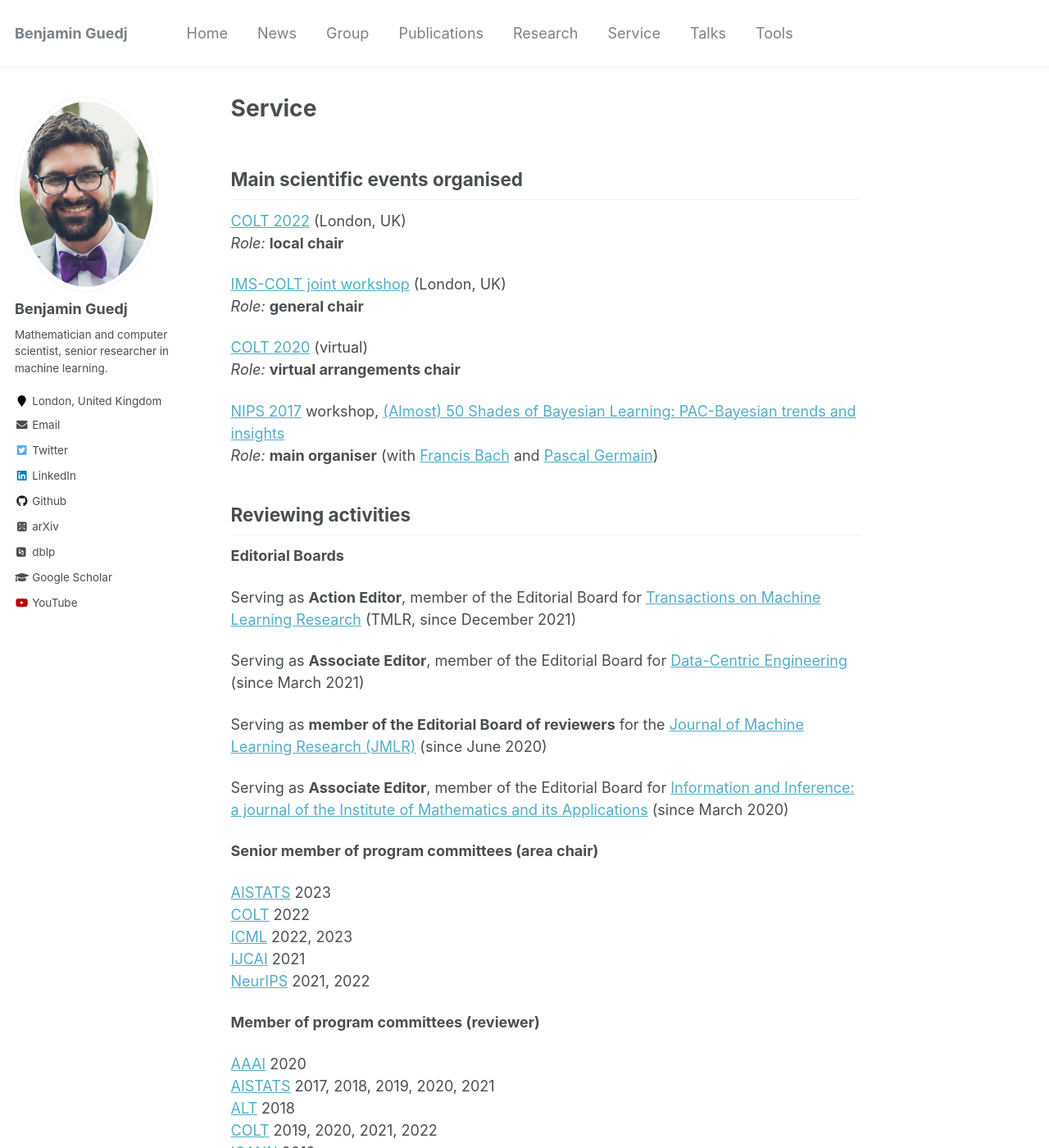
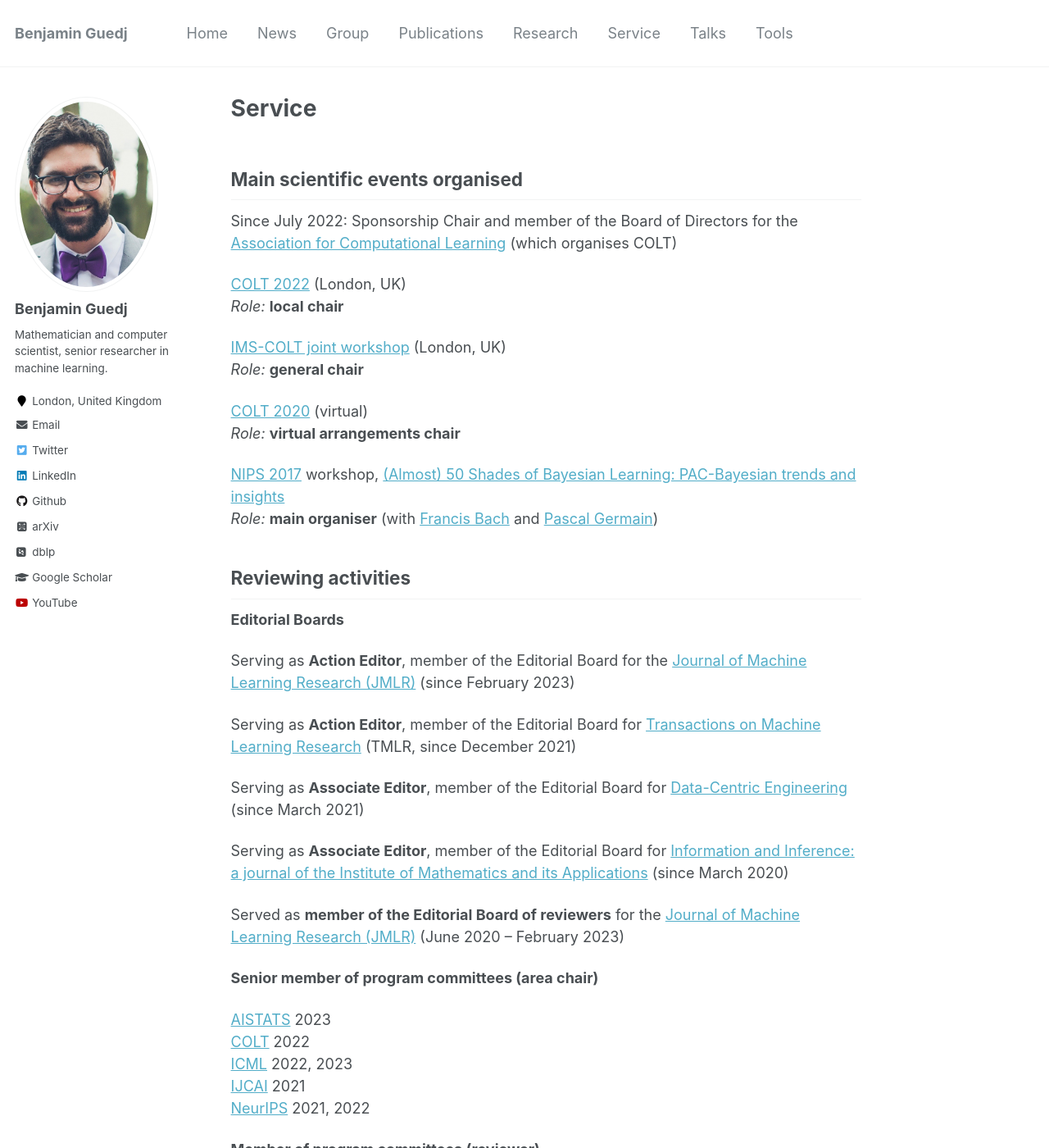
Before and after one commit to bguedj/bguedj.github.io, a Jekyll site: the page built from _pages/service.md, in a window 1280 px wide and 1400 px high. Shown: the whole window at 82% size. Built offline with Jekyll 4.4.1, drawn with Linux system fonts in a browser that asks for light colours; some web fonts are replaced; some of the changed text lies outside the part shown.

Commit message:
service - jmlr ae

```diff
--- a/_pages/service.md
+++ b/_pages/service.md
@@ -7,6 +7,8 @@ classes: wide
 
 
 ## Main scientific events organised
+
+Since July 2022: Sponsorship Chair and member of the Board of Directors for the [Association for Computational Learning](http://learningtheory.org) (which organises COLT)
 
 [COLT 2022](http://learningtheory.org/colt2022/) (London, UK)
 *Role:* **local chair**
@@ -24,13 +26,15 @@ classes: wide
 
 **Editorial Boards**
 
+Serving as **Action Editor**, member of the Editorial Board for the [Journal of Machine Learning Research (JMLR)](http://www.jmlr.org) (since February 2023)
+
 Serving as **Action Editor**, member of the Editorial Board for [Transactions on Machine Learning Research](https://jmlr.org/tmlr/editorial-board.html) (TMLR, since December 2021)
 
 Serving as **Associate Editor**, member of the Editorial Board for [Data-Centric Engineering](https://www.cambridge.org/core/journals/data-centric-engineering) (since March 2021)
 
-Serving as **member of the Editorial Board of reviewers** for the [Journal of Machine Learning Research (JMLR)](http://www.jmlr.org) (since June 2020)
+Serving as **Associate Editor**, member of the Editorial Board for [Information and Inference: a journal of the Institute of Mathematics and its Applications](https://academic.oup.com/imaiai) (since March 2020)
 
-Serving as **Associate Editor**, member of the Editorial Board for [Information and Inference: a journal of the Institute of Mathematics and its Applications](https://academic.oup.com/imaiai) (since March 2020)
+Served as **member of the Editorial Board of reviewers** for the [Journal of Machine Learning Research (JMLR)](http://www.jmlr.org) (June 2020 -- February 2023)
 
 **Senior member of program committees (area chair)**
 
@@ -45,7 +49,7 @@ Serving as **Associate Editor**, member of the Editorial Board for [Information
 [AAAI](https://www.aaai.org) 2020
 [AISTATS](https://www.aistats.org) 2017, 2018, 2019, 2020, 2021
 [ALT](http://algorithmiclearningtheory.org) 2018
-[COLT](http://learningtheory.org) 2019, 2020, 2021, 2022
+[COLT](http://learningtheory.org) 2019, 2020, 2021, 2022, 2023
 [ICANN](https://e-nns.org/) 2019
 [ICLR](https://iclr.cc) 2018, 2019, 2020
 [ICML](https://icml.cc) 2018, <span style="color:red">2019</span>, 2020, 2021
```
